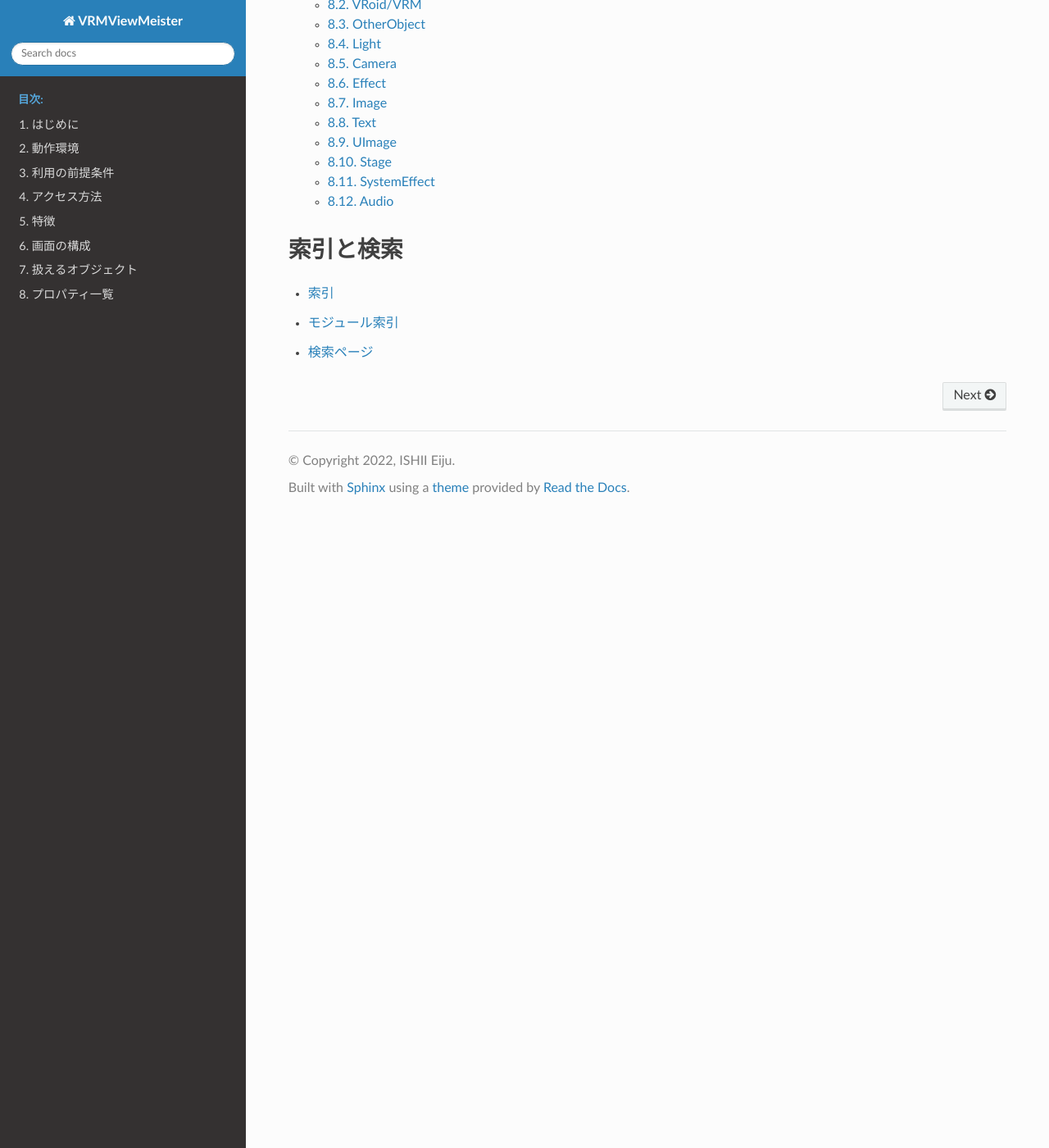
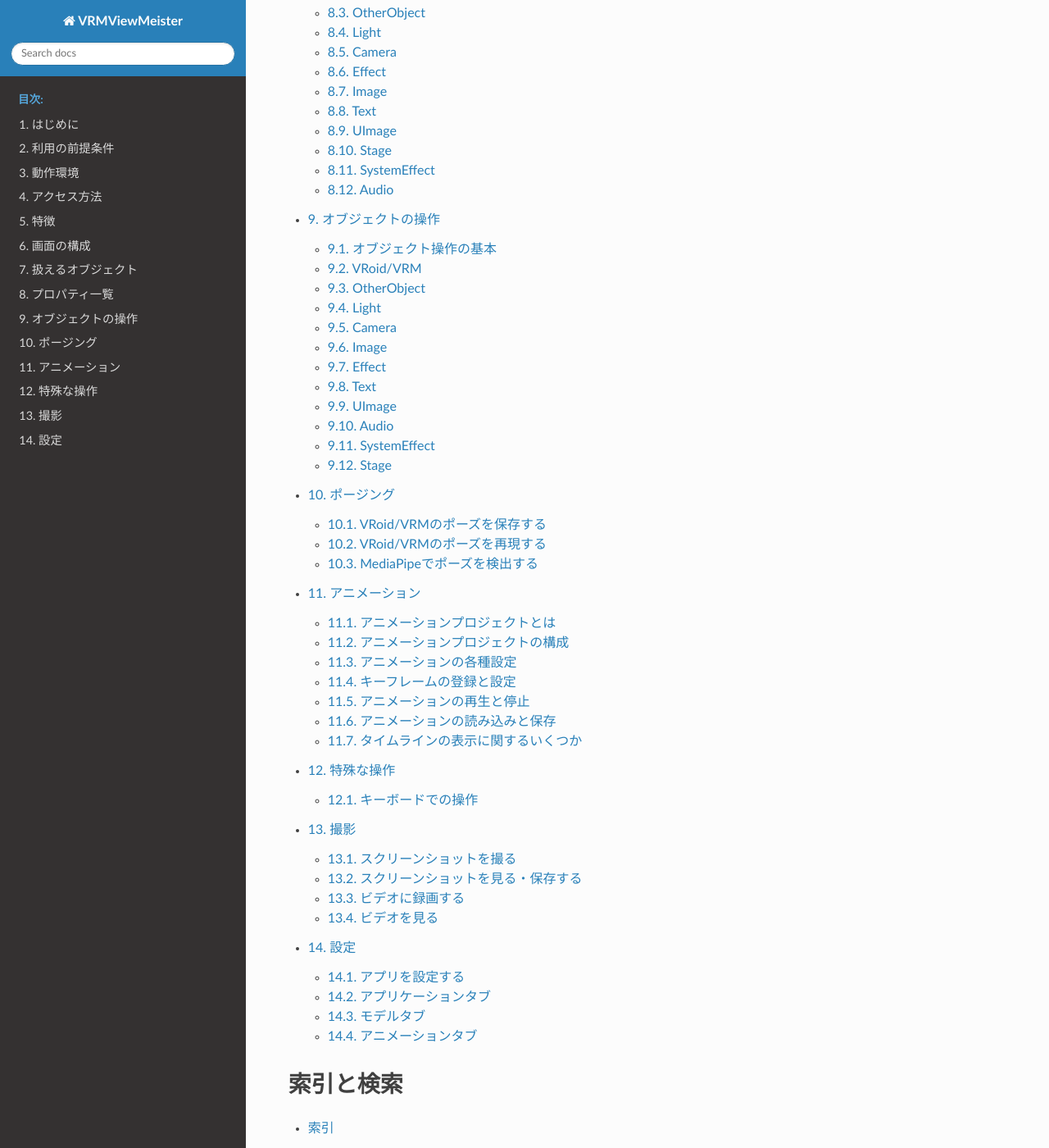
Before and after one commit to nishlumi/vrmviewmdoc, a Sphinx documentation site: the page built from docs/source/index.rst, in a window 1280 px wide and 1400 px high, scrolled down 1600 px. Shown: the whole window at 82% size. Built offline with Sphinx 7.4.7 and the Read the Docs theme 2.0.0, drawn with Linux system fonts in a browser that asks for light colours; a script that is not in the unit is left out; some of the changed lines change nothing that is shown; some of the changed text lies outside the part shown.

Commit message:
4/9昼時点(2)

```diff
--- a/docs/source/conf.py
+++ b/docs/source/conf.py
@@ -88,3 +88,5 @@ html_static_path = ['_static']
 
 # -- Options for EPUB output
 epub_show_urls = 'footnote'
+
+pdf_break_level = 2
--- a/docs/source/index.rst
+++ b/docs/source/index.rst
@@ -12,7 +12,6 @@ Welcome to VRMViewMeister's documentation!
 
 
 ウェブアプリでできる、VRoid(VRM)のポーズ・アニメーション！
----------------------------------------------------------------
 
 
 .. toctree::
@@ -21,8 +20,8 @@ Welcome to VRMViewMeister's documentation!
    :numbered:
 
    man1/initial
+   man1/aboutuse
    man1/environ
-   man1/aboutuse
    man1/install
    man1/feature
 
@@ -30,6 +29,13 @@ Welcome to VRMViewMeister's documentation!
 
    man2/object_about
    man2/property
+   man2/operation
+   man3/posing
+   man4/animation
+
+   man5/special_operation
+   man5/photograph
+   man5/config
 
 索引と検索
 ==================
```
